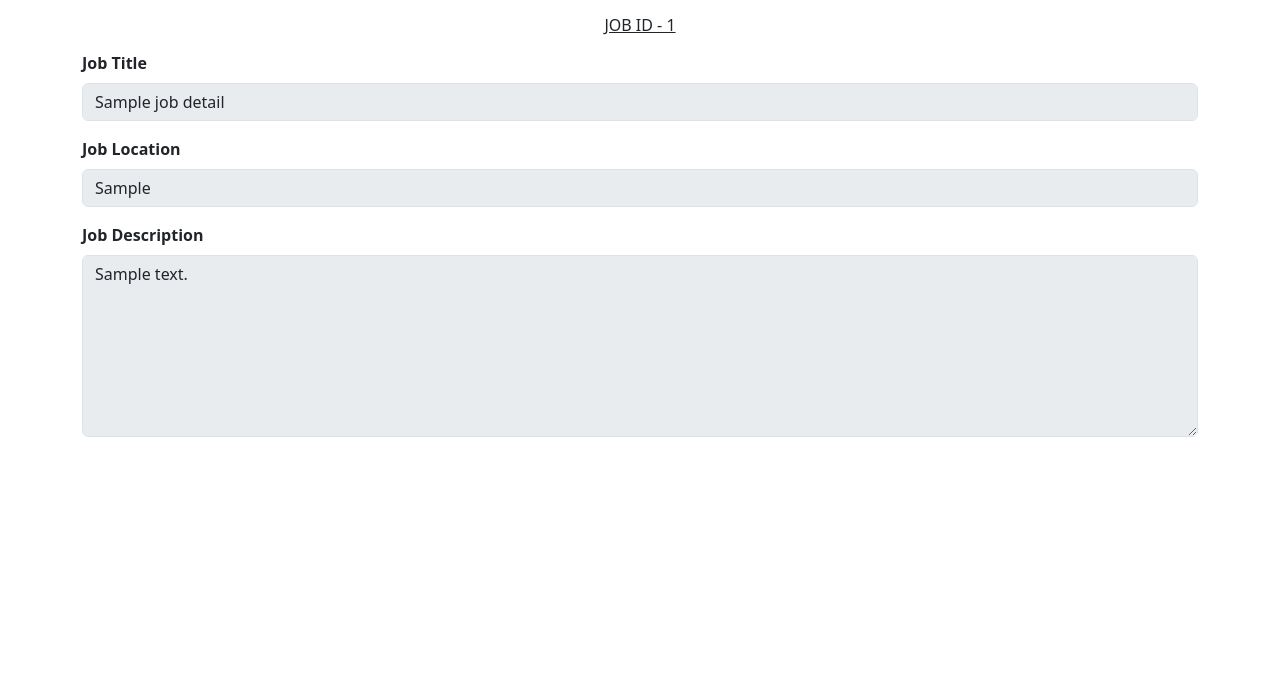
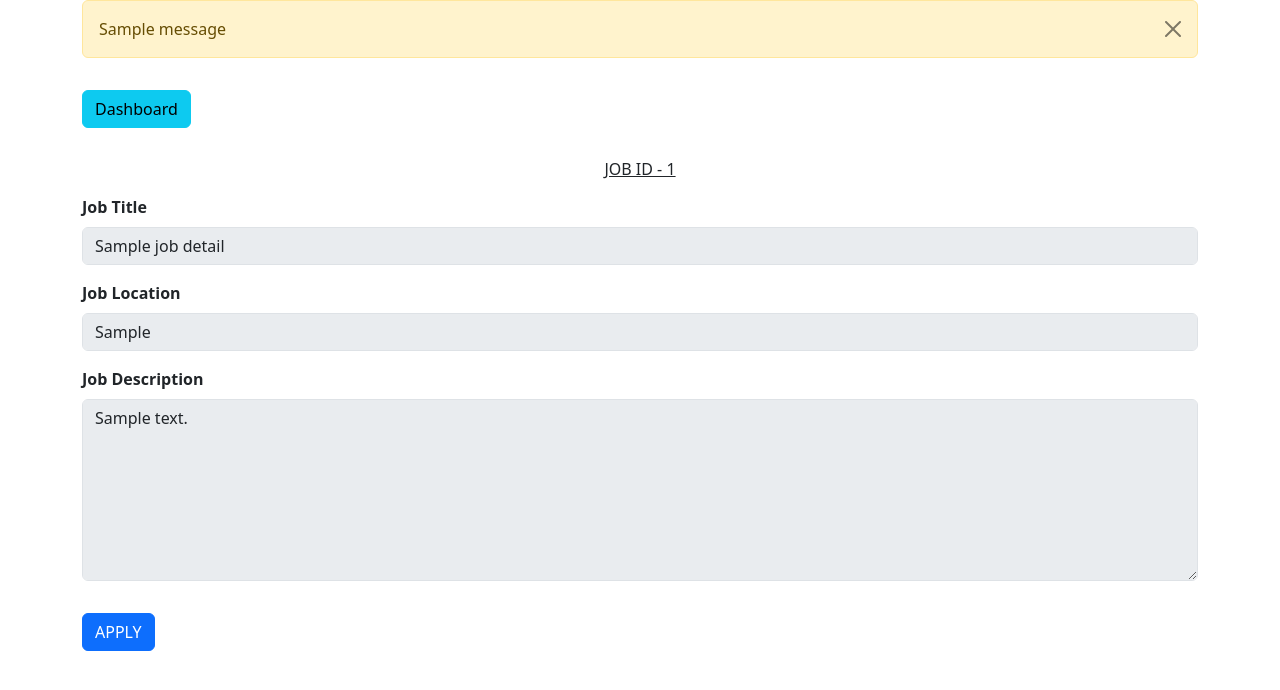
Before and after one commit to MBSA-INFINITY/jobsaathi, a Flask app: template templates/apply_job.html in a window 1280 px wide. Shown: the top 690 px of the page. Run offline with Flask 2, Linux system fonts and the light colour scheme; the template is opened without the code that fills it: most values are stand-ins (such as "Sample title", 1, 10 or a date in 2020); one stand-in notice (Sample message) is shown.

Commit message:
apply job and flash done

```diff
--- a/app.py
+++ b/app.py
@@ -1,6 +1,6 @@
 from flask import Flask, request, render_template, redirect, abort, session, flash, make_response
 from client_secret import client_secret
-from db import user_details_collection, onboarding_details_collection, jobs_details_collection
+from db import user_details_collection, onboarding_details_collection, jobs_details_collection, candidate_job_application_collection
 import os
 from datetime import datetime
 import requests
@@ -230,9 +230,23 @@ def delete_job(job_id):
 @is_candidate
 def apply_job(job_id):
     user_id = session.get("google_id")
+    if request.method == 'POST':
+        job_apply_data = {
+            "job_id": job_id,
+            "user_id": user_id,
+            "applied_on": datetime.now(),
+            "status": "applied",
+        }
+        candidate_job_application_collection.insert_one(job_apply_data)
+        flash("Successfully Applied for the Job. Recruiters will get back to you soon, if you are a good fit.")
+        return redirect(f'/apply/job/{job_id}')
     if job_details := jobs_details_collection.find_one({"job_id": str(job_id)},{"_id": 0}):
         if job_details.get("status") == "published":
-            return render_template("apply_job.html", job_details=job_details)
+            if candidate_job_application_collection.find_one({"user_id": user_id, "job_id": job_id},{"_id": 0}):
+               applied = True
+            else:
+                applied = False
+            return render_template("apply_job.html", job_details=job_details, applied=applied)
         else:
             abort(500, {"message": f"JOB with job_id {job_id} not found!"})
     else:
--- a/db.py
+++ b/db.py
@@ -20,3 +20,4 @@ user_details_collection = db_client['user_details']
 resume_details_collection = db_client['resume']
 onboarding_details_collection = db_client['onboarding_details']
 jobs_details_collection = db_client['jobs_details']
+candidate_job_application_collection = db_client['candidate_job_application']
--- a/templates/apply_job.html
+++ b/templates/apply_job.html
@@ -9,8 +9,20 @@
   </head>
   <body>
     <div class="container">
+      {% with messages = get_flashed_messages() %}
+      {% if messages %}
+      {% for message in messages %}
+      <div class="alert alert-warning alert-dismissible fade show" role="alert">
+        {{message}}
+        <button type="button" class="btn-close" data-bs-dismiss="alert" aria-label="Close"></button>
+      </div>
+
+      {% endfor %}
+      {% endif %}
+      {% endwith %}
+    <a href="/dashboard" class="btn btn-info my-3" type="submit">Dashboard</a>
   <h6 class="text-center my-3"><u>JOB ID - {{job_id}}</u></h6>
-  <form action="/apply/job/{{job_id}}" method="post">
+  <form action="/apply/job/{{job_id}}" method="post" onsubmit="return applySubmitForm()">
       <div class="mb-3">
           <label for="exampleFormControlInput1" class="form-label"><b>Job Title</b></label>
           <input type="text" class="form-control" value="{{job_details['job_title']}}" name="job_title" placeholder="Job Title" disabled>
@@ -23,9 +35,24 @@
           <label for="exampleFormControlInput1" class="form-label"><b>Job Description</b></label>
           <textarea type="text" class="form-control"  name="job_description" placeholder="Job Description" rows="7"  disabled>{{job_details['job_description']}}</textarea>
         </div>
-        <!-- <button class="btn btn-primary" type="submit">APPLY</button> -->
+        {% if applied %}
+        <button class="btn btn-success my-3" disabled>APPLIED</button>
+        {% else %}
+        <button class="btn btn-primary my-3" type="submit">APPLY</button>
+        {% endif %}
   </form>
     </div>
+    <script>
+      function applySubmitForm(){
+        let a = confirm("Are you sure you want to aplly for this job?");
+        if (a){
+          return true;
+        }
+        else{
+          return false;
+        }
+      }
+    </script>
 
 
 
--- a/templates/job_details.html
+++ b/templates/job_details.html
@@ -17,7 +17,7 @@
           <div class="collapse navbar-collapse" id="navbarNav">
             <ul class="navbar-nav">
               <li class="nav-item">
-                <a class="nav-link active" aria-current="page" href="#">Home</a>
+                <a class="nav-link active" aria-current="page" href="/">Home</a>
               </li>
             </ul>
             <!-- <form class="d-flex" role="search"> -->
```
